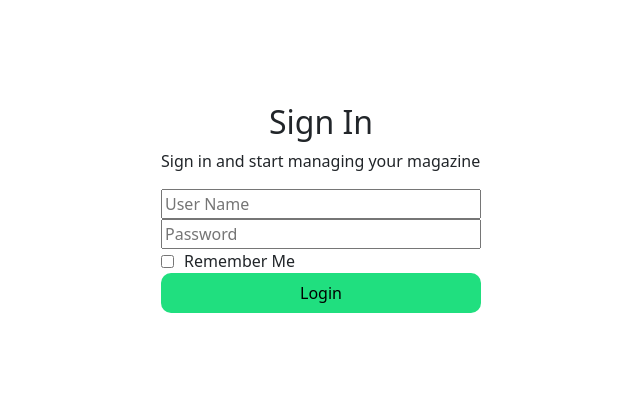
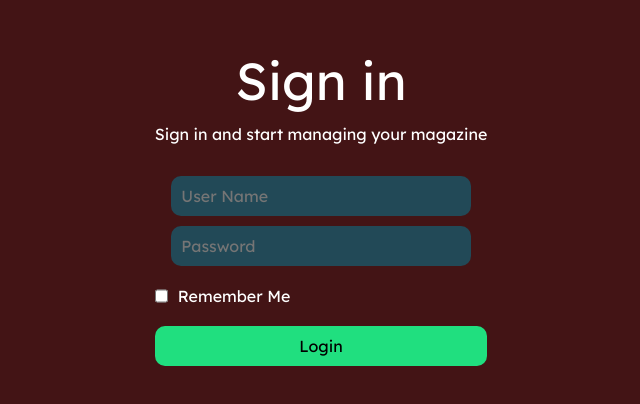
Before and after one commit to team-geek-squad/e-magazine, a React (Create React App) app in the folder frontend/: page /sign-in in a window 1280 px wide. Shown: the part 192-596 px from the top of the page, without its empty margins (319-959 px from the left). Built offline with nearby package versions, Linux system fonts and the light colour scheme.

Commit message:
made some changes to sign in page

```diff
--- a/frontend/src/App.css
+++ b/frontend/src/App.css
@@ -1,4 +1,5 @@
 @import url("https://fonts.googleapis.com/css2?family=DM+Sans:ital,wght@0,400;0,500;0,700;1,400;1,500;1,700&display=swap");
+@import url("https://fonts.googleapis.com/css2?family=Lexend+Deca:wght@100;200;300;400;500;600;700;800;900&display=swap");
 
 body {
   font-family: "DM Sans", sans-serif;
--- a/frontend/src/components/HorizontalAd.module.css
+++ b/frontend/src/components/HorizontalAd.module.css
@@ -1,6 +1,6 @@
 .horizontalAd {
   width: 100%;
-  height: 70px;
+  aspect-ratio: 15 / 1;
   background-color: #d9d9d9;
   margin: 10px 0;
 }
--- a/frontend/src/pages/SignIn.js
+++ b/frontend/src/pages/SignIn.js
@@ -4,20 +4,26 @@ const SignIn = () => {
   return (
     <div className={classes.page}>
       <div className={classes.centerDiv}>
-        <h2 className={classes.signIn}>Sign In</h2>
-        <p>Sign in and start managing your magazine</p>
+        <h2 className={classes.signIn}>Sign in</h2>
+        <p className={classes.tagline}>
+          Sign in and start managing your magazine
+        </p>
+        <div className={classes.inputDiv}>
           <input
             type="text"
             className={classes.userName}
             placeholder="User Name"
           />
+        </div>
+        <div className={classes.inputDiv}>
           <input
             type="password"
             className={classes.password}
             placeholder="Password"
           />
-        <div className={classes.inputDiv}>
-          <input type="checkbox" value="" />
+        </div>
+        <div className={classes.checkDiv}>
+          <input type="checkbox" value="" className={classes.checkBox} />
           <p className={classes.label}>Remember Me</p>
         </div>
         <button className={classes.btn}>
--- a/frontend/src/pages/SignIn.module.css
+++ b/frontend/src/pages/SignIn.module.css
@@ -3,27 +3,68 @@
   display: flex;
   justify-content: center;
   align-items: center;
+  background-color: #431415;
+  color: white;
+  font-family: "Lexend Deca", sans-serif;
 }
 
 .centerDiv {
-  width: 25%;
+  /* width: 25%; */
+  max-width: 340px;
 }
 
 .signIn {
   text-align: center;
+  font-size: 52px;
+  font-weight: 400;
+}
+
+.tagline {
+  margin-bottom: 30px;
+  margin-top: 10px;
+  text-align: center;
 }
 
 .userName {
-  width: 100%;
+  width: 90%;
+  height: 100%;
+  background-color: #224957;
+  border-radius: 10px;
+  border: none;
+  outline: none;
+  padding: 0 10px;
 }
 
 .password {
-  width: 100%;
+  width: 90%;
+  height: 100%;
+  background-color: #224957;
+  border-radius: 10px;
+  border: none;
+  outline: none;
+  padding: 0 10px;
 }
 
 .inputDiv {
+  width: 100%;
+  height: 40px;
   display: flex;
   align-items: center;
+  justify-content: center;
+  margin-top: 10px;
+}
+
+.checkDiv {
+  width: 100%;
+  height: 40px;
+  display: flex;
+  align-items: center;
+  margin-top: 10px;
+}
+
+.checkBox{
+  background-color: #224957;
+  height: 20px;
 }
 
 .label {
@@ -38,6 +79,7 @@
   outline: none;
   background-color: #20df7f;
   border-radius: 10px;
+  margin-top: 10px;
 }
 
 .btnText {
```
Lines whose indentation alone changed are shown as unchanged.
